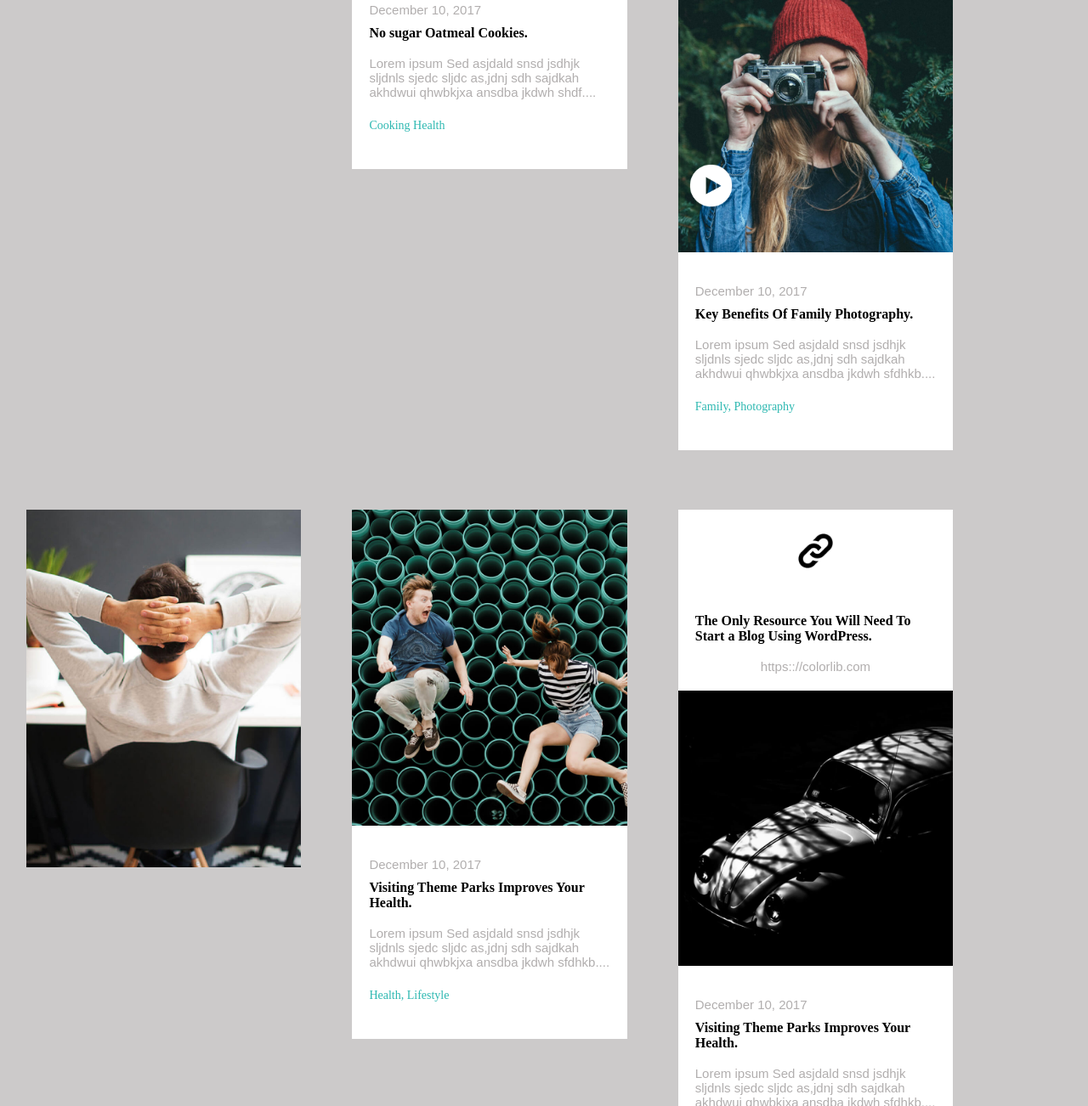
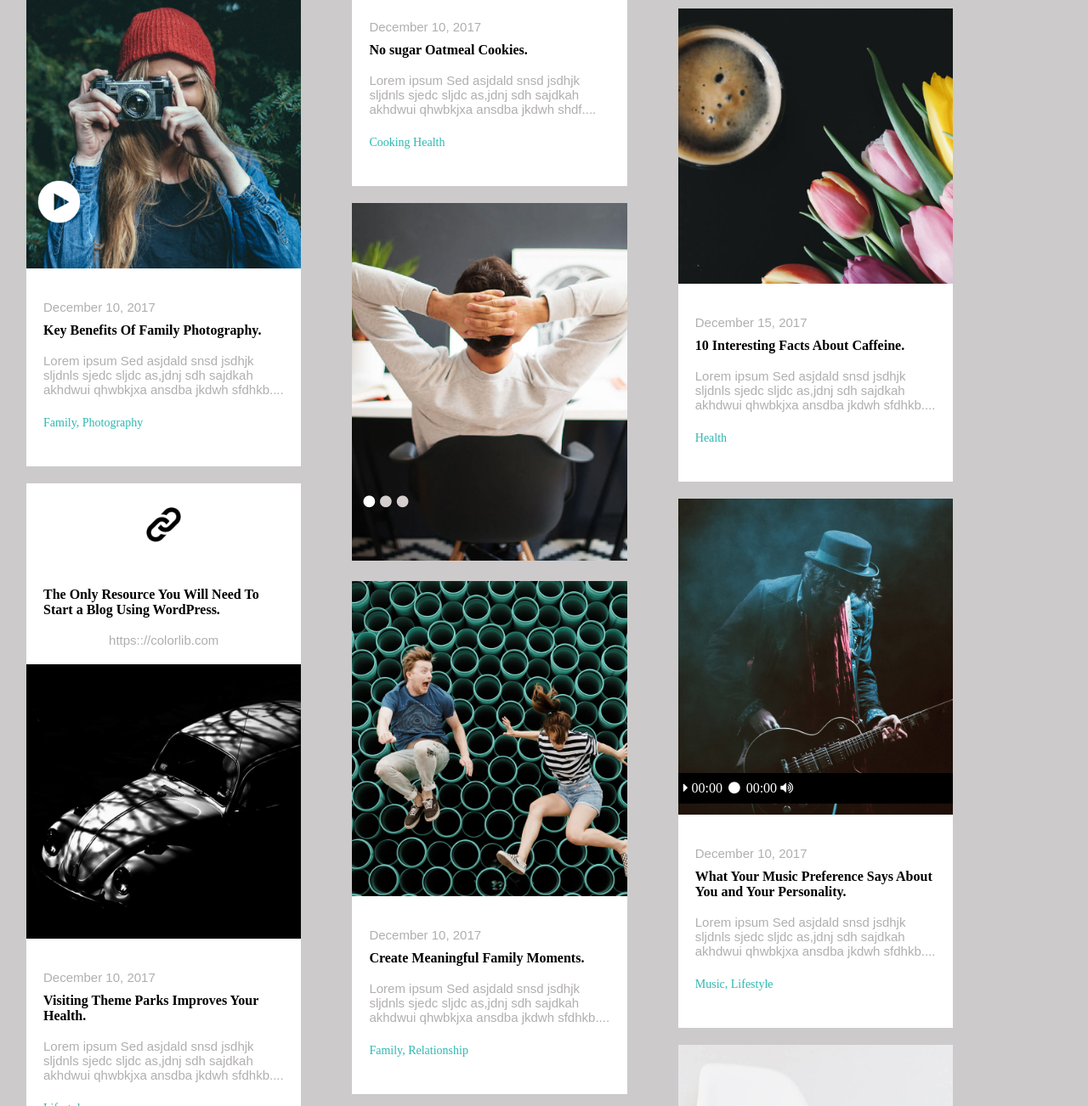
Before and after one commit to ArifaMujawar/philosophy, a plain HTML site: page index.html in a window 1280 px wide. Shown: the part 1498-2800 px from the top of the page at 85% size. Drawn offline with Linux system fonts and the light colour scheme.

Commit message:
added data

```diff
--- a/app.css
+++ b/app.css
@@ -121,7 +121,9 @@ div.header{
     display: table;
     clear: both;
   }
-
+  .clear{
+    clear: both;
+  }
   .row:after{
     content: "";
     display: table;
@@ -268,6 +270,10 @@ div.header{
  }
  img.blogs-images{
    position: relative;
+
+ }
+ .blog-content{
+  margin-top: 20px;
  }
  img.video{
    position: absolute;
@@ -276,6 +282,7 @@ div.header{
    height: 51px;
  }
  .page-numbers{
+   display: block;
   text-align: center;
   margin: 20px;
   padding: 80px;
@@ -297,6 +304,9 @@ div.header{
   display: inline;
   border-radius: 50%;
   padding: 15px;
+  width: 60px;
+  height: 60px;
+
 
  }
  .arrow-left img, .arrow-right img{
@@ -307,6 +317,9 @@ div.header{
   display: inline;
   border-radius: 50%;
   padding: 15px;
+  width: 60px;
+  height: 60px;
+
  }
  .row2{
   display: flex;
@@ -420,6 +433,9 @@ div.header{
   margin-left:60px;
 }
 h6{
+  color: black;
+}
+.footer h6{
   color: white;
 }
 .footer{
@@ -462,3 +478,27 @@ h6{
 .trail{
   position: relative;
 }
+.circles{
+  position: absolute;
+  top: 80%;
+  left: 10px;
+}
+.circle-white{
+  color: white;
+  border: none;
+  padding: 3px;
+}
+.circle-gray{
+  color: rgb(212, 206, 206);
+  border: none;
+  padding: 3px;
+}
+.strap{
+  position: absolute;
+  background: black;
+  color: white;
+  top:86%;
+  width: 100%;
+  height: 36px;
+  padding: 6px;
+}
--- a/index.html
+++ b/index.html
@@ -74,8 +74,8 @@
           </div>
         </div>
         <div class="blogs">
-            <!-- <div class="row1"> -->
                 <div class="column1 left1">
+                   <div class="blog-content">
                      <img class="blogs-images" width="100%" src="images/thumbs/masonry/lamp-800.jpg" alt=""/>
                      <div class="blogs-content">
                         <p class="gray-text">December 15, 2017</p>
@@ -84,35 +84,7 @@
                         <p class="blue-text">Design, Photography</p>
                      </div>
                     </div>
-
-                <div class="column1 middle1 ">
-                    <div style="background: white;"> <img  class="center"  src="images/icons/png/icon-quote.png" alt=""></div>
-                    <div class="blogs-content">
-                        <h4 style="line-height:200%;text-align: center">Good design is making something intelligible and memorable. Great design is making something memorable and meaningful.</h4>
-                        <p class="gray-text" style="text-align: center">Dieter Rams</p>
-                    </div>
-                    <img class="blogs-images" width="100%" src="images/thumbs/masonry/cookies-800.jpg" alt="cookies"/>
-                    <div class="blogs-content">
-                            <p class="gray-text">December 10, 2017</p>
-                            <h4>No sugar Oatmeal Cookies.</h4>
-                            <p class="gray-text">Lorem ipsum Sed asjdald snsd jsdhjk sljdnls sjedc sljdc as,jdnj sdh sajdkah akhdwui qhwbkjxa ansdba jkdwh  shdf....</p>
-                            <p class="blue-text">Cooking Health</p>
-                    </div>
-
-                </div>
-                <div class="column1 right1">
-                    <img class="blogs-images" width="100%" src="images/thumbs/masonry/tulips-800.jpg" alt="coffee">
-                    <div class="blogs-content">
-                        <p class="gray-text">December 15, 2017</p>
-                        <h4>10 Interesting Facts About Caffeine.</h4>
-                        <p class="gray-text">Lorem ipsum Sed asjdald snsd jsdhjk sljdnls sjedc sljdc as,jdnj sdh sajdkah akhdwui qhwbkjxa ansdba jkdwh sfdhkb....</p>
-                        <p class="blue-text">Health</p>
-                    </div>
-                </div>
-
-            <!-- </div> -->
-            <!-- <div class="row1"> -->
-                <div class="column1 left1">
+                    <div class="blog-content">
                         <div class="trail">
                             <img class="blogs-images" width="100%" src="images/thumbs/masonry/shutterbug-800.jpg" alt="girl with camera">
                             <img class="video" src="images/icons/png/icon-video.png" alt="">
@@ -125,24 +97,7 @@
                             <p class="blue-text">Family, Photography</p>
                         </div>
                     </div>
-
-                <div class="column1 middle1 ">
-                    <img class="blogs-images" width="100%" src="images/thumbs/masonry/gallery/gallery-1-800.jpg" alt="">
-
-                </div>
-                <div class="column1 right1">
-                    <img class="blogs-images" width="100%" src="images/thumbs/masonry/jump-800.jpg" alt="">
-                    <div class="blogs-content">
-                        <p class="gray-text">December 10, 2017</p>
-                        <h4>Visiting Theme Parks Improves Your Health.</h4>
-                        <p class="gray-text">Lorem ipsum Sed asjdald snsd jsdhjk sljdnls sjedc sljdc as,jdnj sdh sajdkah akhdwui qhwbkjxa ansdba jkdwh sfdhkb....</p>
-                        <p class="blue-text">Health, Lifestyle</p>
-                     </div>
-                </div>
-
-            <!-- </div> -->
-            <!-- <div class="row1"> -->
-                <div class="column1 left1">
+                    <div class="blog-content">
                             <div style="background: white;"> <img class="center" src="images/icons/png/icon-link.png" alt=""></div>
                              <div class="blogs-content">
                                  <h4>The Only Resource You Will Need To Start a Blog Using WordPress.</h4>
@@ -156,8 +111,31 @@
                                  <p class="blue-text">Lifestyle</p>
                              </div>
                     </div>
+                 </div>
 
         <div class="column1 middle1 ">
+                <div class="blog-content">
+                <div style="background: white;"> <img  class="center"  src="images/icons/png/icon-quote.png" alt=""></div>
+                    <div class="blogs-content">
+                        <h4 style="line-height:200%;text-align: center">Good design is making something intelligible and memorable. Great design is making something memorable and meaningful.</h4>
+                        <p class="gray-text" style="text-align: center">Dieter Rams</p>
+                    </div>
+                    <img class="blogs-images" width="100%" src="images/thumbs/masonry/cookies-800.jpg" alt="cookies"/>
+                    <div class="blogs-content">
+                            <p class="gray-text">December 10, 2017</p>
+                            <h4>No sugar Oatmeal Cookies.</h4>
+                            <p class="gray-text">Lorem ipsum Sed asjdald snsd jsdhjk sljdnls sjedc sljdc as,jdnj sdh sajdkah akhdwui qhwbkjxa ansdba jkdwh  shdf....</p>
+                            <p class="blue-text">Cooking Health</p>
+                    </div>
+                </div>
+                <div class="blog-content">
+                   <div class="trail">
+                    <img class="blogs-images" width="100%" src="images/thumbs/masonry/gallery/gallery-1-800.jpg" alt="">
+                    <div class="circles"><i class="fa fa-circle circle-white "></i><i class="fa fa-circle circle-gray"></i><i class="fa fa-circle circle-gray"></i></div>
+                  </div>
+                 </div>
+                 <div class="blog-content">
+
                     <img class="blogs-images" width="100%" src="images/thumbs/masonry/jump-800.jpg" alt="">
                     <div class="blogs-content">
                         <p class="gray-text">December 10, 2017</p>
@@ -166,19 +144,7 @@
                         <p class="blue-text">Family, Relationship</p>
                      </div>
                </div>
-                <div class="column1 right1">
-                    <img class="blogs-images" width="100%" src="images/thumbs/masonry/guitarman-800.jpg" alt="">
-                    <div class="blogs-content">
-                        <p class="gray-text">December 10, 2017</p>
-                        <h4>What Your Music Preference Says About You and Your Personality.</h4>
-                        <p class="gray-text">Lorem ipsum Sed asjdald snsd jsdhjk sljdnls sjedc sljdc as,jdnj sdh sajdkah akhdwui qhwbkjxa ansdba jkdwh sfdhkb....</p>
-                        <p class="blue-text">Music, Lifestyle</p>
-                    </div>
-                </div>
-
-            <!-- </div> -->
-            <!-- <div class="row1"> -->
-                <div class="column1 middle1 ">
+               <div class="blog-content">
                     <img class="blogs-images" width="100%" src="images/thumbs/masonry/sydney-800.jpg" alt="">
                     <div class="blogs-content">
                     <p class="gray-text">December 10, 2017</p>
@@ -187,7 +153,50 @@
                    <p class="blue-text">Travel, Vacation</p>
                </div>
             </div>
+            </div>
+
             <div class="column1 right1">
+                <div class="blog-content">
+                    <img class="blogs-images" width="100%" src="images/thumbs/masonry/jump-800.jpg" alt="">
+                <div class="blogs-content">
+                    <p class="gray-text">December 10, 2017</p>
+                    <h4>Visiting Theme Parks Improves Your Health.</h4>
+                    <p class="gray-text">Lorem ipsum Sed asjdald snsd jsdhjk sljdnls sjedc sljdc as,jdnj sdh sajdkah akhdwui qhwbkjxa ansdba jkdwh sfdhkb....</p>
+                    <p class="blue-text">Health, Lifestyle</p>
+                </div>
+                </div>
+                <div class="blog-content">
+                <img class="blogs-images" width="100%" src="images/thumbs/masonry/tulips-800.jpg" alt="coffee">
+                <div class="blogs-content">
+                    <p class="gray-text">December 15, 2017</p>
+                    <h4>10 Interesting Facts About Caffeine.</h4>
+                    <p class="gray-text">Lorem ipsum Sed asjdald snsd jsdhjk sljdnls sjedc sljdc as,jdnj sdh sajdkah akhdwui qhwbkjxa ansdba jkdwh sfdhkb....</p>
+                    <p class="blue-text">Health</p>
+                </div>
+                </div>
+
+                <div class="blog-content">
+                <div class="trail">
+                    <img class="blogs-images " width="100%" src="images/thumbs/masonry/guitarman-800.jpg" alt="">
+                <div class="strap">
+                    <i class="fa fa-caret-right"></i>
+                    <label >00:00</label>
+                    <i class="fa fa-circle circle-white"></i>
+                    <!-- <hr class="line"> -->
+                    <label >00:00</label>
+                    <i class="fa fa-volume-up"></i>
+                    <!-- <hr class="line"> -->
+                </div>
+            </div>
+                <div class="blogs-content ">
+                    <p class="gray-text">December 10, 2017</p>
+                    <h4>What Your Music Preference Says About You and Your Personality.</h4>
+                    <p class="gray-text">Lorem ipsum Sed asjdald snsd jsdhjk sljdnls sjedc sljdc as,jdnj sdh sajdkah akhdwui qhwbkjxa ansdba jkdwh sfdhkb....</p>
+                    <p class="blue-text">Music, Lifestyle</p>
+                </div>
+                </div>
+
+                <div class="blog-content">
                 <img class="blogs-images" width="100%" src="images/thumbs/masonry/fuji-800.jpg" alt="">
                 <div class="blogs-content">
                     <p class="gray-text">December 10, 2017</p>
@@ -196,7 +205,8 @@
                     <p class="blue-text">Design, Photography</p>
                 </div>
             </div>
-
+            </div>
+            <div class="clear"></div>
             <div class="page-numbers">
                <button class="arrow-left"><img src="images/icons/png/icon-arrow-left.png"/></button>
                <button class="arrow-btn">1</button>
```
Lines whose indentation alone changed are shown as unchanged.
